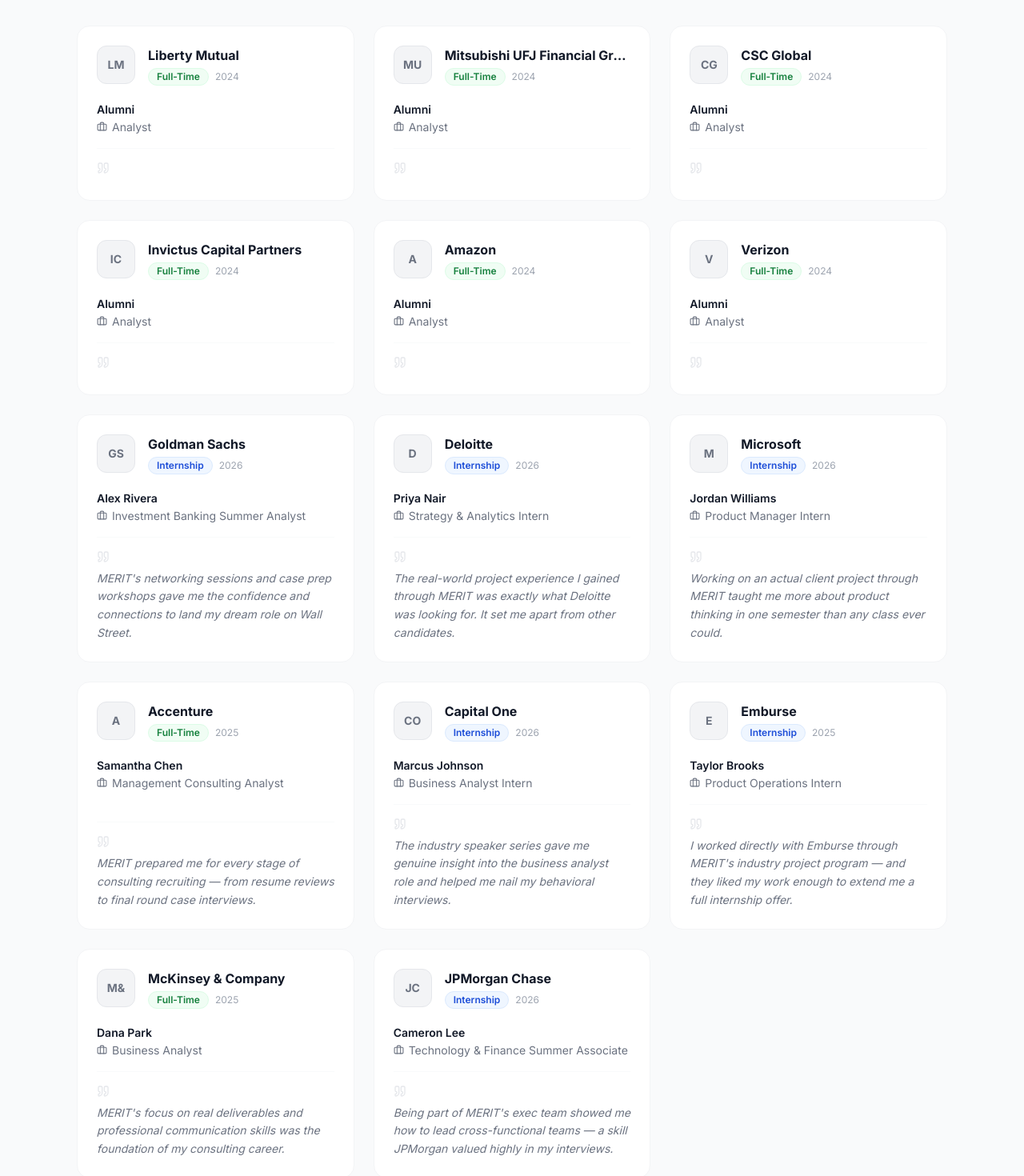
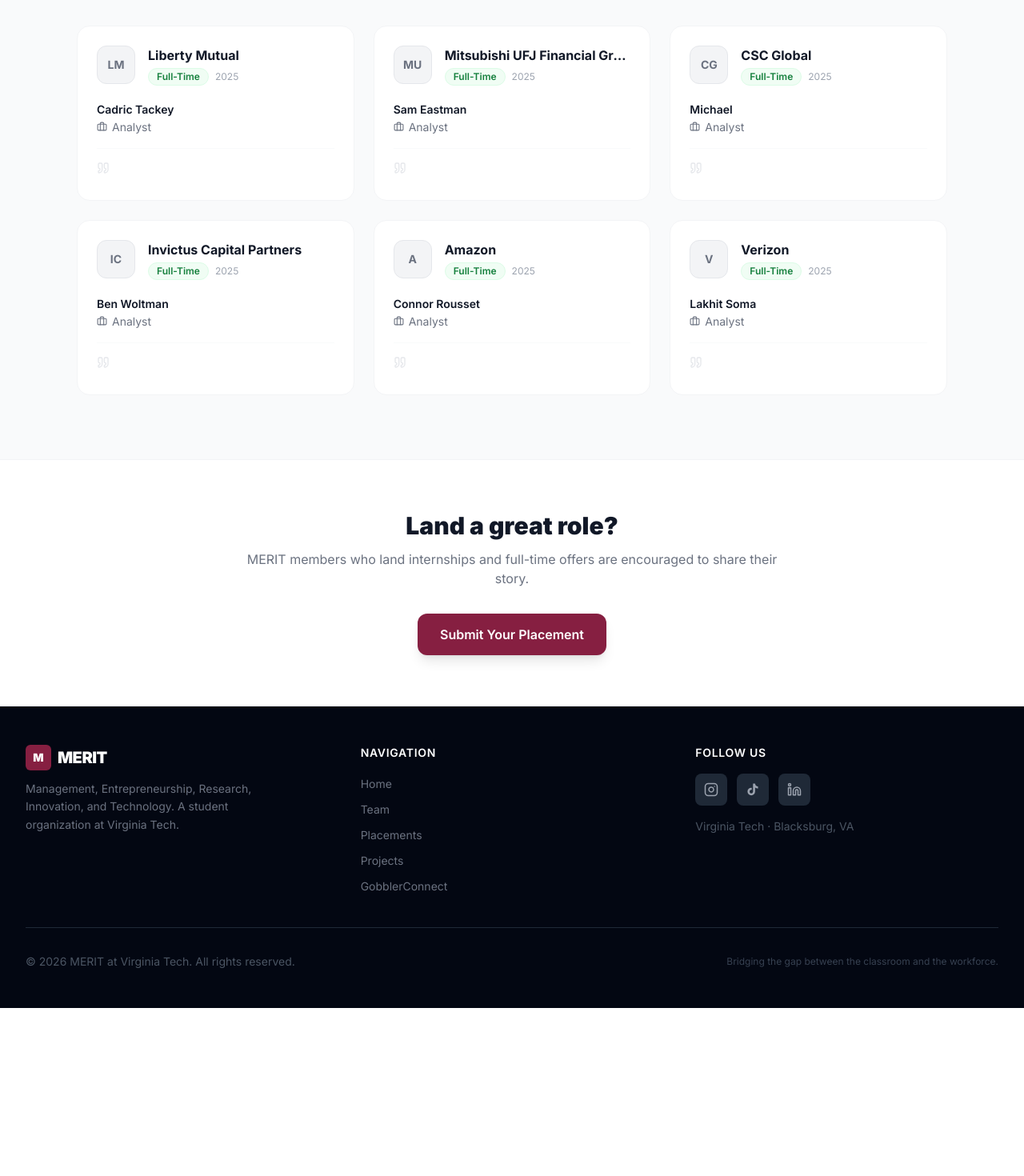
Before and after one commit to nkhl07/merit-website, a Next.js app: page /placements in a window 1280 px wide. Shown: the part 580-2050 px from the top of the page at 80% size. After the commit the page ends 1840 px from the top, so only its background shows below. Built offline with nearby package versions, Linux system fonts and the light colour scheme.

Commit message:
Add member names and years to placement cards

```diff
--- a/app/page.tsx
+++ b/app/page.tsx
@@ -200,15 +200,19 @@
                 .map((p) => (
                   <div
                     key={p.company}
-                    className="flex items-center justify-center p-4 aspect-square bg-white rounded-xl border border-gray-200 shadow-sm hover:shadow-md transition-shadow duration-200"
+                    className="flex flex-col items-center justify-between gap-3 p-4 bg-white rounded-xl border border-gray-200 shadow-sm hover:shadow-md transition-shadow duration-200"
                   >
                     <Image
                       src={p.logo!}
                       alt={p.company}
                       width={200}
                       height={100}
-                      className="object-contain w-full h-full"
+                      className="object-contain w-full h-14"
                     />
+                    <div className="text-center">
+                      <div className="text-xs font-semibold text-gray-700">{p.memberName}</div>
+                      <div className="text-xs text-gray-400">{p.year}</div>
+                    </div>
                   </div>
                 ))}
             </div>
--- a/data/placements.ts
+++ b/data/placements.ts
@@ -10,129 +10,57 @@
 
 export const placements: Placement[] = [
   {
-    memberName: "Alumni",
+    memberName: "Cadric Tackey",
     company: "Liberty Mutual",
     role: "Analyst",
     quote: "",
     logo: "/images/placements-photos/Liberty-Mutual_47397411-0401-6FB8-5289559A40ACA7ED-4739734ed8fcd3e_47397ed8-09a6-c97e-a298dd5ecd529446.jpg",
-    year: 2024,
+    year: 2025,
     type: "Full-Time",
   },
   {
-    memberName: "Alumni",
+    memberName: "Sam Eastman",
     company: "Mitsubishi UFJ Financial Group",
     role: "Analyst",
     quote: "",
     logo: "/images/placements-photos/Mitsubishi_UFJ_Financial_Group_logo.gif",
-    year: 2024,
+    year: 2025,
     type: "Full-Time",
   },
   {
-    memberName: "Alumni",
+    memberName: "Michael",
     company: "CSC Global",
     role: "Analyst",
     quote: "",
     logo: "/images/placements-photos/csc-global-420x320-20190911.png",
-    year: 2024,
+    year: 2025,
     type: "Full-Time",
   },
   {
-    memberName: "Alumni",
+    memberName: "Ben Woltman",
     company: "Invictus Capital Partners",
     role: "Analyst",
     quote: "",
     logo: "/images/placements-photos/1631325492077.jpeg",
-    year: 2024,
+    year: 2025,
     type: "Full-Time",
   },
   {
-    memberName: "Alumni",
+    memberName: "Connor Rousset",
     company: "Amazon",
     role: "Analyst",
     quote: "",
     logo: "/images/placements-photos/Amazon_logo.svg.webp",
-    year: 2024,
+    year: 2025,
     type: "Full-Time",
   },
   {
-    memberName: "Alumni",
+    memberName: "Lakhit Soma",
     company: "Verizon",
     role: "Analyst",
     quote: "",
     logo: "/images/placements-photos/Verizon_2024.svg.png",
-    year: 2024,
-    type: "Full-Time",
-  },
-  {
-    memberName: "Alex Rivera",
-    company: "Goldman Sachs",
-    role: "Investment Banking Summer Analyst",
-    quote:
-      "MERIT's networking sessions and case prep workshops gave me the confidence and connections to land my dream role on Wall Street.",
-    year: 2026,
-    type: "Internship",
-  },
-  {
-    memberName: "Priya Nair",
-    company: "Deloitte",
-    role: "Strategy & Analytics Intern",
-    quote:
-      "The real-world project experience I gained through MERIT was exactly what Deloitte was looking for. It set me apart from other candidates.",
-    year: 2026,
-    type: "Internship",
-  },
-  {
-    memberName: "Jordan Williams",
-    company: "Microsoft",
-    role: "Product Manager Intern",
-    quote:
-      "Working on an actual client project through MERIT taught me more about product thinking in one semester than any class ever could.",
-    year: 2026,
-    type: "Internship",
-  },
-  {
-    memberName: "Samantha Chen",
-    company: "Accenture",
-    role: "Management Consulting Analyst",
-    quote:
-      "MERIT prepared me for every stage of consulting recruiting — from resume reviews to final round case interviews.",
     year: 2025,
     type: "Full-Time",
   },
-  {
-    memberName: "Marcus Johnson",
-    company: "Capital One",
-    role: "Business Analyst Intern",
-    quote:
-      "The industry speaker series gave me genuine insight into the business analyst role and helped me nail my behavioral interviews.",
-    year: 2026,
-    type: "Internship",
-  },
-  {
-    memberName: "Taylor Brooks",
-    company: "Emburse",
-    role: "Product Operations Intern",
-    quote:
-      "I worked directly with Emburse through MERIT's industry project program — and they liked my work enough to extend me a full internship offer.",
-    year: 2025,
-    type: "Internship",
-  },
-  {
-    memberName: "Dana Park",
-    company: "McKinsey & Company",
-    role: "Business Analyst",
-    quote:
-      "MERIT's focus on real deliverables and professional communication skills was the foundation of my consulting career.",
-    year: 2025,
-    type: "Full-Time",
-  },
-  {
-    memberName: "Cameron Lee",
-    company: "JPMorgan Chase",
-    role: "Technology & Finance Summer Associate",
-    quote:
-      "Being part of MERIT's exec team showed me how to lead cross-functional teams — a skill JPMorgan valued highly in my interviews.",
-    year: 2026,
-    type: "Internship",
-  },
 ];
```
